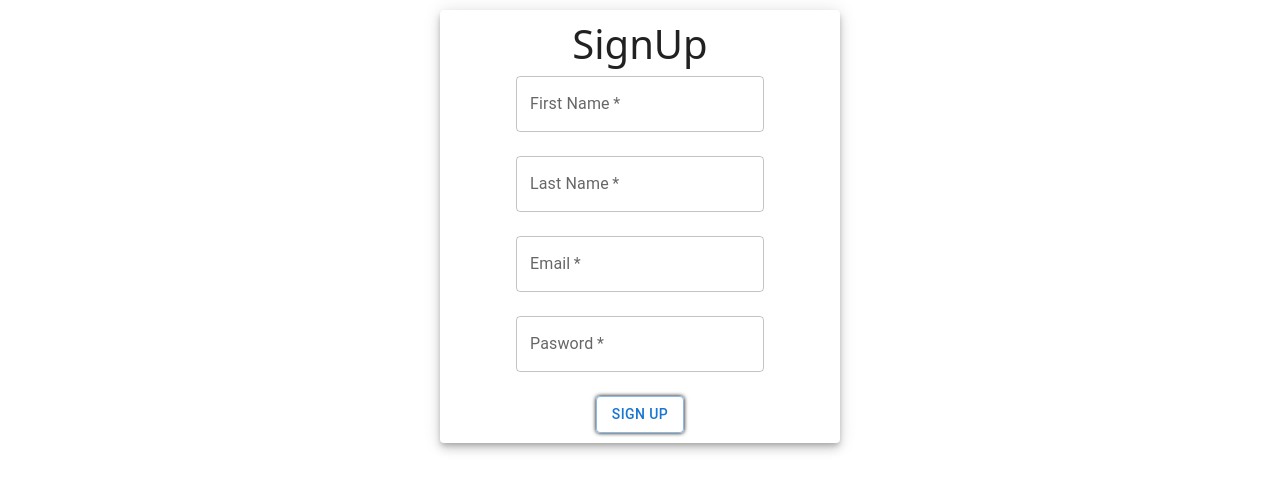
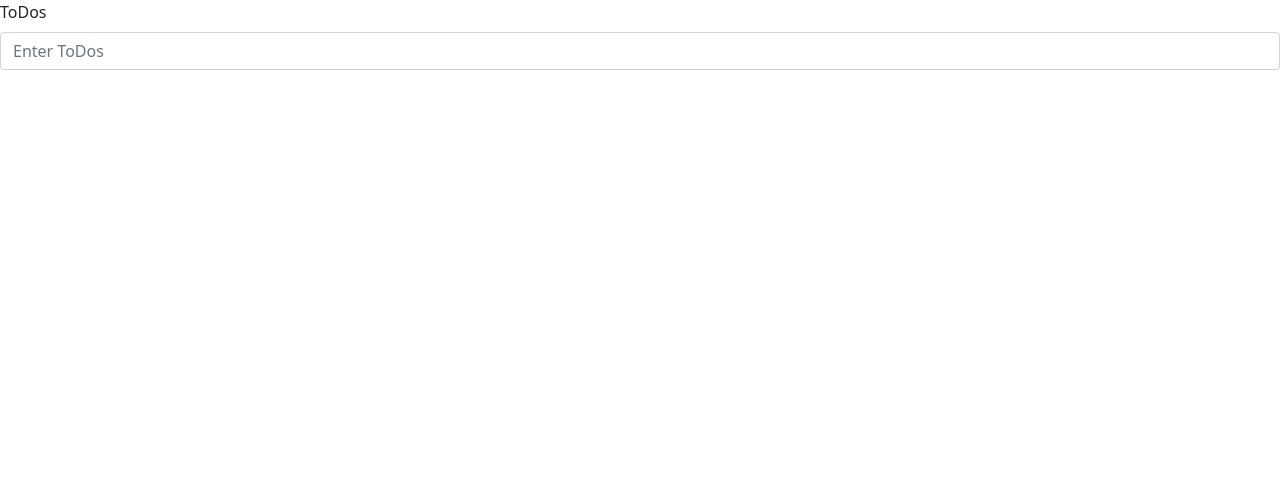
Before and after one commit to karthickm7/Localstorage, a React (Create React App) app: page / in a window 1280 px wide. Shown: the top 492 px of the page. Built offline with nearby package versions, Linux system fonts and the light colour scheme.

Commit message:
usereducer,react portals,logout

```diff
--- a/public/index.html
+++ b/public/index.html
@@ -29,15 +29,7 @@
   <body>
     <noscript>You need to enable JavaScript to run this app.</noscript>
     <div id="root"></div>
-    <!--
-      This HTML file is a template.
-      If you open it directly in the browser, you will see an empty page.
+    <div id="portal"></div>
 
-      You can add webfonts, meta tags, or analytics to this file.
-      The build step will place the bundled scripts into the <body> tag.
-
-      To begin the development, run `npm start` or `yarn start`.
-      To create a production bundle, use `npm run build` or `yarn build`.
-    -->
   </body>
 </html>
--- a/src/App.js
+++ b/src/App.js
@@ -4,6 +4,8 @@ import Login from './Component/Login/Login';
 import Parent from './parentchild/Parent';
 import Signup from './Component/Signup/Signup';
 import { Routes, Route, Link } from "react-router-dom";
+
+import Reducers from './Redusercomponent/Reducers';
 
 
 
@@ -12,12 +14,13 @@ function App() {
 
 
   <div>
-  <Routes>
+  {/* <Routes>
   <Route path="/" element={<Signup/>} />
   <Route path='/Login' element={<Login/>} />
   <Route path="/Home" element={<Home/>} />
   <Route path='/Parent' element={<Parent/>}/>
- </Routes>
+ </Routes> */}
+   <Reducers/>
  </div>
 
   );
--- a/src/Component/Homee/Home.js
+++ b/src/Component/Homee/Home.js
@@ -1,5 +1,6 @@
 import React, { useEffect, useState } from "react";
-import { Nav, Navbar, Container, Table } from "react-bootstrap";
+import { Nav, Navbar, Container, Table, NavDropdown } from "react-bootstrap";
+import { useNavigate, Link } from "react-router-dom";
 
 export const Home = () => {
 
@@ -12,6 +13,15 @@ export const Home = () => {
     setObjcurrentuser(Objcurrentuser);
   }, []);
 
+  let currentuser= localStorage.getItem('Currentdata')
+  let objuser=JSON.parse(currentuser)
+ let navigate = useNavigate();
+ function logout()
+  {
+    localStorage.removeItem("Currentdata");
+    navigate('/Login');
+  }
+
   return (
     <>
       <Navbar bg="light" expand="lg">
@@ -21,7 +31,15 @@ export const Home = () => {
           <Navbar.Collapse id="basic-navbar-nav">
             <Nav className="me-auto">
               <Nav.Link href="/">Signup</Nav.Link>
-              <Nav.Link href="/Login">LogOut</Nav.Link>
+
+            </Nav>
+            <Nav>
+              <NavDropdown title={objuser.firstname}>
+                <NavDropdown.Item onClick={logout}>LogOut</NavDropdown.Item>
+
+              </NavDropdown>
+
+
             </Nav>
           </Navbar.Collapse>
         </Container>
@@ -46,6 +64,8 @@ export const Home = () => {
                 <td>{row.firstname}</td>
                 <td>{row.lastname}</td>
                 <td>{row.email}</td>
+                <td>edit</td>
+                <td>del</td>
               </tr>
                 )
 
--- a/src/Component/Login/Login.js
+++ b/src/Component/Login/Login.js
@@ -1,8 +1,9 @@
 import React, { useState } from "react";
-import { Row, Col, Container, Form, Button ,Modal} from "react-bootstrap";
+import { Row, Col, Container, Form, Button} from "react-bootstrap";
 import "bootstrap/dist/css/bootstrap.min.css";
 import { useNavigate } from "react-router-dom";
 import dynamic from './login.module.css';
+import Modals from "../Modal/Modals";
 
 
 
@@ -36,12 +37,12 @@ function Login() {
 
     if(datas){
       console.log(datas)
-      // localStorage.setItem("Currentdata",JSON.stringify(datas))
+      localStorage.setItem("Currentdata",JSON.stringify(datas))
       navigate("/Home");
     }
-
     else {
       PopupShow()
+      console.log(show)
     }
 
   };
@@ -58,23 +59,13 @@ function Login() {
           </h1>
 
           {/* modal popup */}
-      <Modal show={show} onHide={PopupClose}>
-        <Modal.Header closeButton>
-          <Modal.Title>Invalid User Data</Modal.Title>
-        </Modal.Header>
-        <Modal.Body>Enter Valid Data</Modal.Body>
-        <Modal.Footer>
-          <Button variant="secondary" onClick={PopupClose}>
-            Close
-          </Button>
-         </Modal.Footer>
-      </Modal>
+      <Modals show={show}  onHide={PopupClose}/>
 
           <Form onSubmit={handleFormSubmit}>
             <Form.Group className="mb-3" controlId="formBasicEmail">
-              <Form.Label  className={dynamic.invalid}>Email address</Form.Label>
+              <Form.Label>Email address</Form.Label>
               <Form.Control
-                className={`${dynamic.formcontrol} ${!data.email && dynamic.inavlid}`}
+                className={`${dynamic.formcontrol} ${!data.datas && dynamic.invalid}`}
                 type="email"
                 placeholder="Enter email"
                 onChange={handleChange}
@@ -85,7 +76,7 @@ function Login() {
             </Form.Group>
 
             <Form.Group className="mb-3" controlId="formBasicPassword">
-              <Form.Label className={dynamic.invalid}>Password</Form.Label>
+              <Form.Label>Password</Form.Label>
               <Form.Control
                 className={`${dynamic.formcontrol} ${!data.datas && dynamic.invalid}`}
                 type="password"
--- /dev/null
+++ b/src/Component/Modal/Modals.js
@@ -0,0 +1,27 @@
+import React from "react";
+// import { Button } from "bootstrap";
+import ReactDOM from "react-dom";
+import {Button} from "react-bootstrap";
+import {Modal} from 'react-bootstrap'
+
+function Modals(props) {
+  return ReactDOM.createPortal(
+    <>
+      <div>
+      <Modal show={props.show} onHide={props.handleClose}>
+        <Modal.Header>
+          <Modal.Title>Invalid User Data</Modal.Title>
+        </Modal.Header>
+        <Modal.Body>Enter Valid Data</Modal.Body>
+        <Modal.Footer>
+          <Button variant="secondary" onClick={props.onHide}>
+            Close
+          </Button>
+        </Modal.Footer>
+        </Modal>
+      </div>
+    </>,
+    document.getElementById('portal')
+  );
+}
+export default Modals;
--- a/src/Component/Signup/Signup.js
+++ b/src/Component/Signup/Signup.js
@@ -47,10 +47,10 @@ const Signup = () => {
           <form className="queries" >
             <h1>SignUp</h1>
 
-            <Container className='cont'>
+            <Container className={styles.cont}>
             <div >
               <TextField
-                className="txf"
+                className={styles.txf}
                 label="First Name"
                 variant="outlined"
                 required
@@ -63,7 +63,7 @@ const Signup = () => {
 
             <div >
               <TextField
-                className="txf"
+                className={styles.txf}
                 label="Last Name"
                 variant="outlined"
                 required
@@ -76,7 +76,7 @@ const Signup = () => {
 
             <div >
               <TextField
-               className='txf'
+               className={styles.txf}
                 label="Email"
                 type="email"
                 variant="outlined"
@@ -90,7 +90,7 @@ const Signup = () => {
 
             <div >
               <TextField
-               className="txf"
+               className={styles.txf}
                 label="Pasword"
                 variant="outlined"
                 type="password"
@@ -104,7 +104,7 @@ const Signup = () => {
             <br></br>
             </Container>
             <div>
-              <Button  className={styles.button} variant="outlined" onClick={handleFormSubmit}>
+              <Button  className={styles.buton} variant="outlined" onClick={handleFormSubmit}>
                 Sign Up
               </Button>
             </div>
--- a/src/Component/Signup/Signup.module.css
+++ b/src/Component/Signup/Signup.module.css
@@ -6,12 +6,14 @@
 
 
 }
-.button{
-    padding:10px;
+
+.buton{
+    padding:5px;
     border: 1px solid red;
-    color:black;
+    color:rgb(21, 97, 240);
     box-shadow: 0 0 4px black;
     font-weight: bolder;
+    margin-top: 5px;
 }
 
 .txf{
@@ -19,10 +21,19 @@
 }
 
 
-@media only screen and (orientation: portrait)
+@media only screen and (max-width:700px)
 {
     .cont{
         background-color:lightcoral;
+    }
+
+    .buton{
+        padding:5px;
+        border: 1px solid rgb(219, 85, 44);
+        color:rgb(1, 5, 14);
+        box-shadow: 0 0 4px rgb(201, 5, 219);
+        font-weight: bolder;
+        margin-top: 5px;
     }
 
 
--- /dev/null
+++ b/src/Redusercomponent/Reducers.js
@@ -0,0 +1,44 @@
+import React, {useReducer,useState} from 'react'
+import {Form} from "react-bootstrap";
+
+const ACTION ={
+    ADD_TODO:'add-todo',
+    DECREMENT:' decrement',
+}
+
+const reducer=(todos,action)=>{
+    switch(action.type){
+        case ACTION.ADD_TODO:
+            return[...todos,newTodo(name)]
+    }
+
+const newTodo = (name) =>{
+
+     return {id:Date.now(),name:name,complete:false}
+}
+
+
+}
+export default function Reducers(){
+
+    const [todos,dispatch] = useReducer(reducer,[])
+    const [name,setName]=useState('')
+
+    const handleSubmit = (e) => {
+        e.preventDefault()
+        dispatch({type:ACTION.ADD_TODO})
+        setName('')
+    }
+
+    return(
+        <>
+       <Form.Group onSubmit={handleSubmit} className="mb-3">
+    <Form.Label>ToDos</Form.Label>
+    <Form.Control placeholder="Enter ToDos" value={name} onChange={e => setName(e.target.value)}/>
+  </Form.Group>
+
+        </>
+
+    )
+
+}
```
